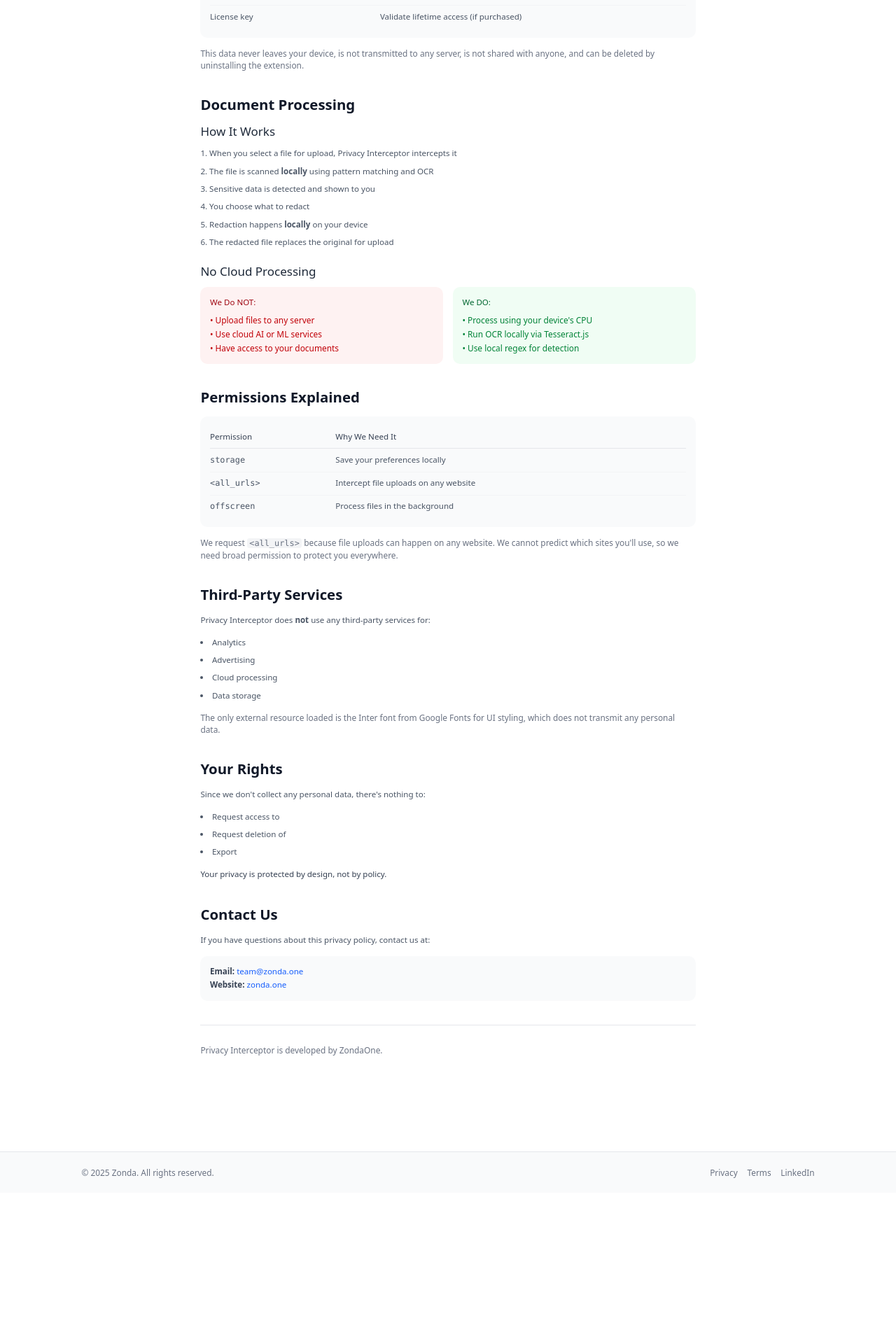
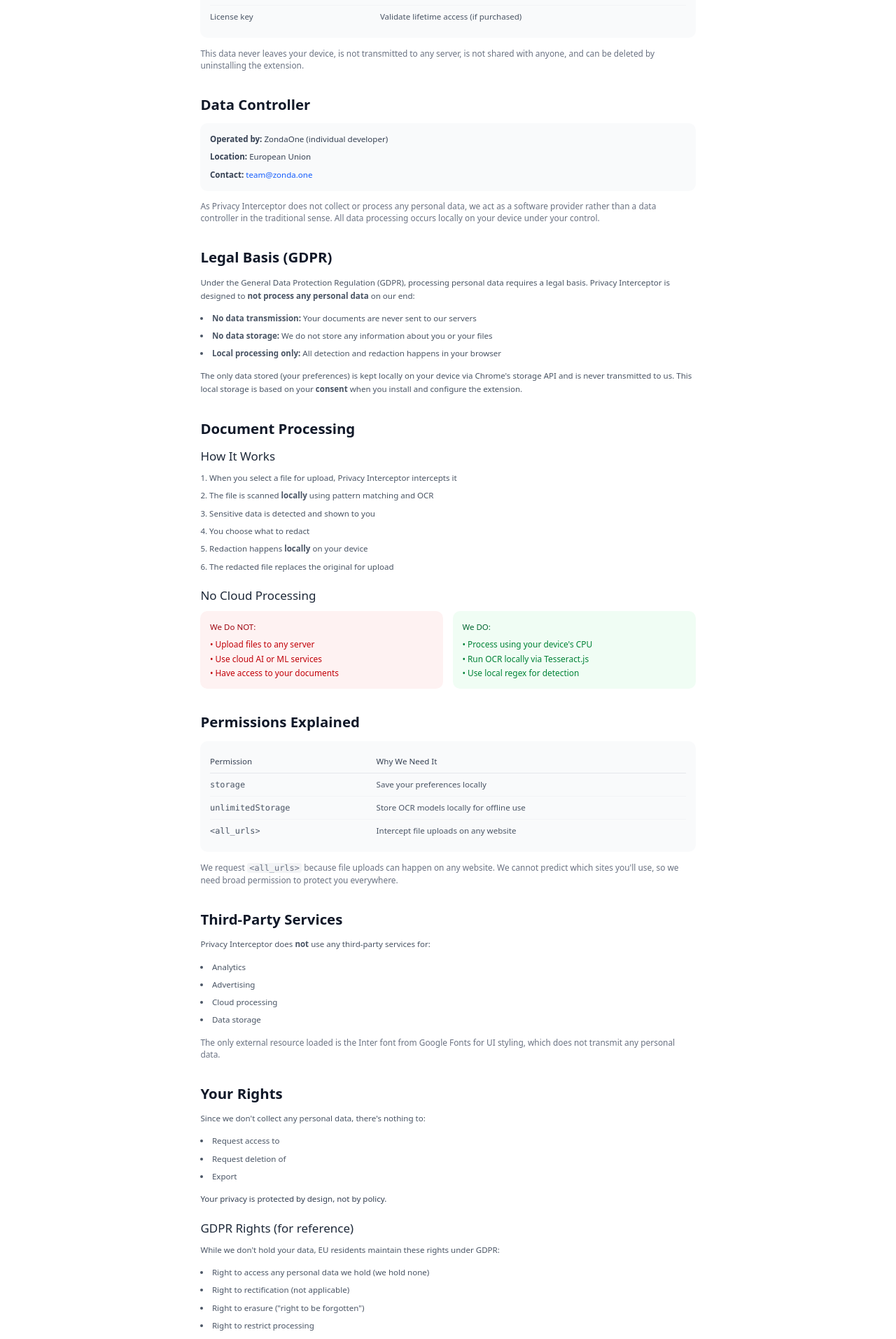
Before and after one commit to ZondaOne/alter_homepage, a Next.js app: page /privacyInterceptor/privacy in a window 1280 px wide. Shown: the part 884-2797 px from the top of the page at 70% size. Before the commit the page ends 2588 px from the top, so only its background shows below. Built offline with nearby package versions, Linux system fonts and the light colour scheme.

Commit message:
updated privacy terms

```diff
--- a/src/app/privacyInterceptor/privacy/page.tsx
+++ b/src/app/privacyInterceptor/privacy/page.tsx
@@ -47,7 +47,7 @@
                             <p className="text-lg text-gray-500">Privacy Policy</p>
                         </div>
                     </div>
-                    <p className="text-gray-600">Last updated: January 3, 2026</p>
+                    <p className="text-gray-600">Last updated: January 18, 2026</p>
                 </div>
 
                 {/* TL;DR */}
@@ -138,6 +138,48 @@
                         </p>
                     </section>
 
+                    {/* Data Controller */}
+                    <section className="mb-10">
+                        <h2 className="text-2xl font-semibold text-gray-900 mb-4">
+                            Data Controller
+                        </h2>
+                        <div className="bg-gray-50 rounded-xl p-4">
+                            <p className="text-gray-700 mb-2">
+                                <strong>Operated by:</strong> ZondaOne (individual developer)
+                            </p>
+                            <p className="text-gray-700 mb-2">
+                                <strong>Location:</strong> European Union
+                            </p>
+                            <p className="text-gray-700">
+                                <strong>Contact:</strong>{" "}
+                                <a href="mailto:team@zonda.one" className="text-blue-600 hover:underline">
+                                    team@zonda.one
+                                </a>
+                            </p>
+                        </div>
+                        <p className="text-gray-500 text-sm mt-4">
+                            As Privacy Interceptor does not collect or process any personal data, we act as a software provider rather than a data controller in the traditional sense. All data processing occurs locally on your device under your control.
+                        </p>
+                    </section>
+
+                    {/* Legal Basis */}
+                    <section className="mb-10">
+                        <h2 className="text-2xl font-semibold text-gray-900 mb-4">
+                            Legal Basis (GDPR)
+                        </h2>
+                        <p className="text-gray-600 mb-4">
+                            Under the General Data Protection Regulation (GDPR), processing personal data requires a legal basis. Privacy Interceptor is designed to <strong>not process any personal data</strong> on our end:
+                        </p>
+                        <ul className="list-disc list-inside text-gray-600 space-y-2 mb-4">
+                            <li><strong>No data transmission:</strong> Your documents are never sent to our servers</li>
+                            <li><strong>No data storage:</strong> We do not store any information about you or your files</li>
+                            <li><strong>Local processing only:</strong> All detection and redaction happens in your browser</li>
+                        </ul>
+                        <p className="text-gray-600">
+                            The only data stored (your preferences) is kept locally on your device via Chrome&apos;s storage API and is never transmitted to us. This local storage is based on your <strong>consent</strong> when you install and configure the extension.
+                        </p>
+                    </section>
+
                     {/* Document Processing */}
                     <section className="mb-10">
                         <h2 className="text-2xl font-semibold text-gray-900 mb-4">
@@ -198,12 +240,12 @@
                                         <td className="py-2">Save your preferences locally</td>
                                     </tr>
                                     <tr className="border-b border-gray-100">
+                                        <td className="py-2 font-mono text-sm">unlimitedStorage</td>
+                                        <td className="py-2">Store OCR models locally for offline use</td>
+                                    </tr>
+                                    <tr>
                                         <td className="py-2 font-mono text-sm">&lt;all_urls&gt;</td>
                                         <td className="py-2">Intercept file uploads on any website</td>
-                                    </tr>
-                                    <tr>
-                                        <td className="py-2 font-mono text-sm">offscreen</td>
-                                        <td className="py-2">Process files in the background</td>
                                     </tr>
                                 </tbody>
                             </table>
@@ -245,8 +287,33 @@
                             <li>Request deletion of</li>
                             <li>Export</li>
                         </ul>
-                        <p className="text-gray-700 font-medium">
+                        <p className="text-gray-700 font-medium mb-6">
                             Your privacy is protected by design, not by policy.
+                        </p>
+                        <h3 className="text-xl font-medium text-gray-800 mb-3">
+                            GDPR Rights (for reference)
+                        </h3>
+                        <p className="text-gray-600 mb-4">
+                            While we don&apos;t hold your data, EU residents maintain these rights under GDPR:
+                        </p>
+                        <ul className="list-disc list-inside text-gray-600 space-y-2">
+                            <li>Right to access any personal data we hold (we hold none)</li>
+                            <li>Right to rectification (not applicable)</li>
+                            <li>Right to erasure (&quot;right to be forgotten&quot;)</li>
+                            <li>Right to restrict processing</li>
+                            <li>Right to data portability</li>
+                            <li>Right to object to processing</li>
+                            <li>Right to lodge a complaint with a supervisory authority</li>
+                        </ul>
+                    </section>
+
+                    {/* Data Transfers */}
+                    <section className="mb-10">
+                        <h2 className="text-2xl font-semibold text-gray-900 mb-4">
+                            International Data Transfers
+                        </h2>
+                        <p className="text-gray-600">
+                            Privacy Interceptor does <strong>not transfer any data</strong> outside of your device. All processing occurs locally in your browser. There are no international data transfers because there are no data transfers at all.
                         </p>
                     </section>
 
```
Also changed, not shown: 1 other file (tests, documents, lock files or other folders).
